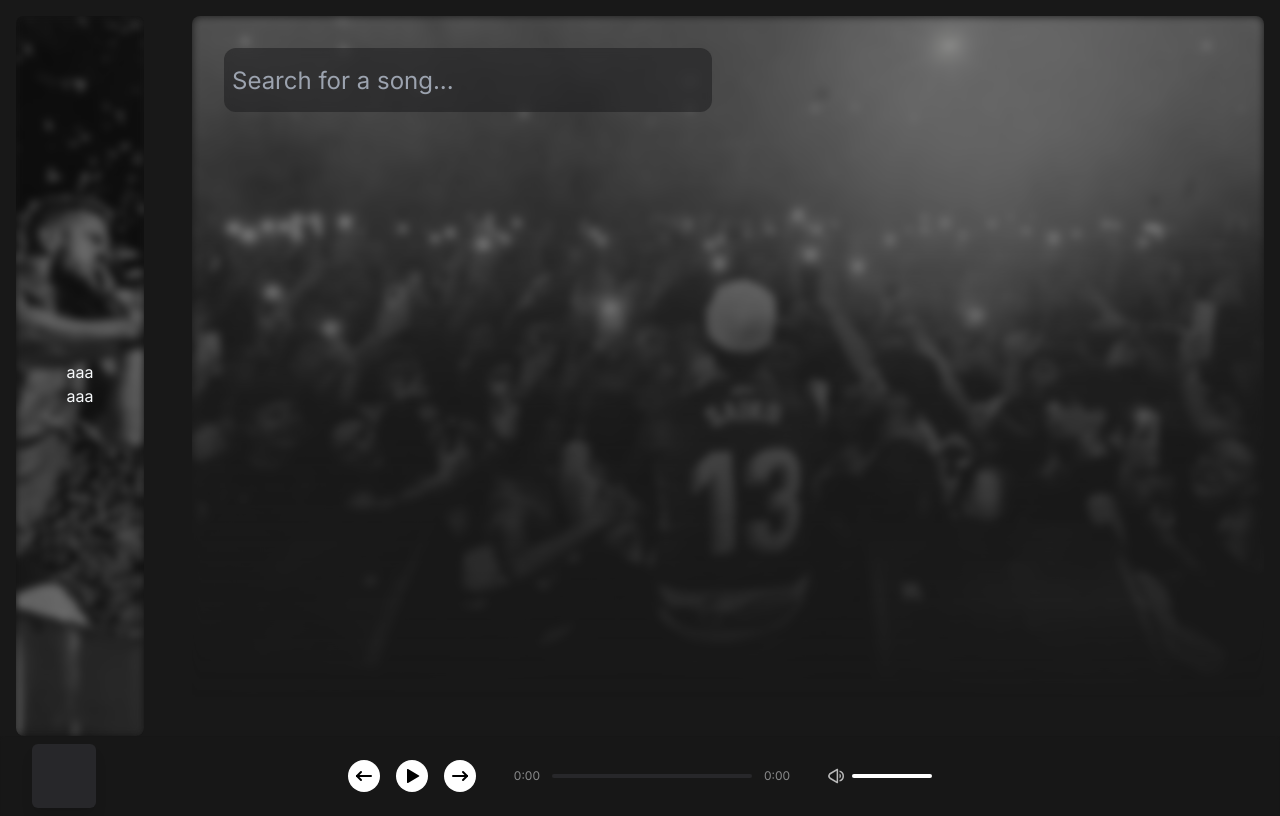
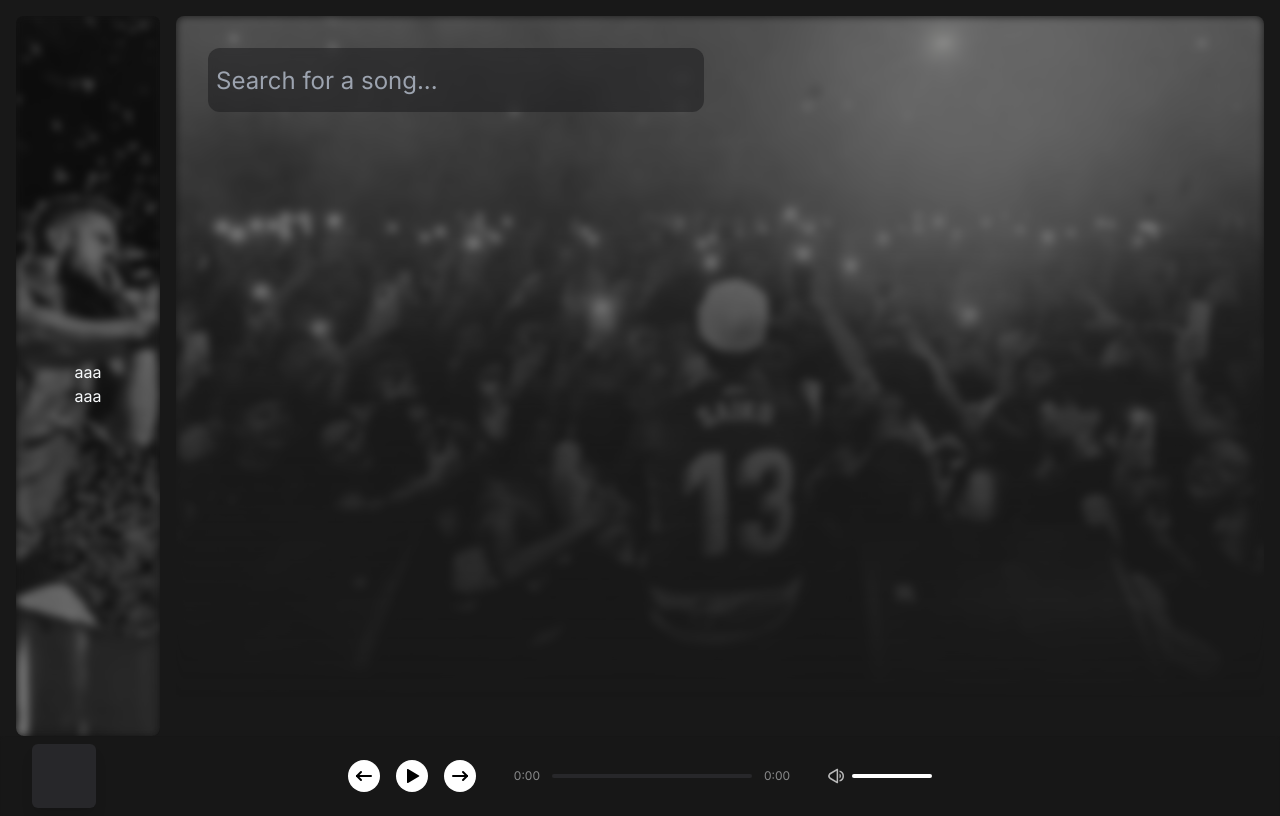
Before and after one commit to Luqueee/player-next, a Next.js app: page / in a window 1280 px wide. Built offline with nearby package versions, Linux system fonts and the light colour scheme.

Commit message:
refactor: Update npm dependencies and add lazy loading for images

```diff
--- a/package.json
+++ b/package.json
@@ -9,6 +9,7 @@
         "lint": "next lint"
     },
     "dependencies": {
+        "@biomejs/biome": "^1.8.3",
         "@radix-ui/react-slider": "^1.2.0",
         "axios": "^1.7.2",
         "class-variance-authority": "^0.7.0",
--- a/src/app/layout.tsx
+++ b/src/app/layout.tsx
@@ -19,7 +19,7 @@ export default function RootLayout({
             <body
                 className={`${inter.className} overflow-hidden bg-[#181818] min-w-full min-h-full scroll-smooth`}>
                 <div id="app" className="relative h-screen gap-2">
-                    <aside className="[grid-area:aside] bg-[#1212124b] overflow-hidden backdrop-blur-sm  rounded-lg mx-4 pt-4 mt-4 max-h-full min-h-full flex flex-col items-center justify-center">
+                    <aside className="[grid-area:aside] bg-[#1212124b] overflow-hidden backdrop-blur-sm  rounded-lg ml-4 pt-4 mt-4 max-h-full min-h-full flex flex-col items-center justify-center">
                         <p>aaa</p>
                         <p>aaa</p>
                         <Image
@@ -38,11 +38,11 @@ export default function RootLayout({
                             className="object-cover grayscale object-center w-full fixed blur-sm opacity-50 inset-0 -z-10"
                         />
                     </aside>
-                    <main className="[grid-area:main] mt-4 px-4 z-50 overflow-hidden w-full h-full">
+                    <main className="[grid-area:main] mt-4 pr-4 z-50 overflow-hidden w-full h-full">
                         {children}
                     </main>
 
-                    <div className="[grid-area:player] h-[10vh] overflow-hidden">
+                    <div className="[grid-area:player] h-[10vh] flex items-center overflow-hidden">
                         <SongPlayer />
                     </div>
                 </div>
--- a/src/app/page.tsx
+++ b/src/app/page.tsx
@@ -92,7 +92,11 @@ export default function Home() {
 
                 <div
                     id="track_songs"
-                    className=" max-h-[90vh] pb-96 overflow-y-scroll">
+                    className=" max-h-[90vh] pb-96 overflow-y-scroll"
+                    style={{
+                        maskImage:
+                            'linear-gradient(to top, rgba(0, 0, 0, 0) 5%, rgba(0,0,0,1) 20%, rgba(0, 0, 0, 1) 100%)',
+                    }}>
                     {
                         //results?.map((element: any, index: number) => {
                         // <TrackCardYoutube key={index} track={element} />;
--- a/src/app/ui/SongPlayer.tsx
+++ b/src/app/ui/SongPlayer.tsx
@@ -218,9 +218,9 @@ const CurrentSong = ({
     return (
         <button
             onClick={handleClick}
-            className={` items-center group hidden md:lg:flex gap-4 h-full w-96 z-[999999]`}>
+            className={` items-center justify-center group my-auto hidden md:lg:flex gap-4 w-fit z-[999999]`}>
             {image ? (
-                <picture className="w-16 h-16 bg-zinc-800 rounded-md shadow-lg overflow-hidden object-cover">
+                <picture className="w-16 h-16 mb-2 bg-zinc-800 rounded-md shadow-lg overflow-hidden object-cover">
                     <img
                         src={image}
                         className="object-cover h-full group-hover:scale-110 transition-all duration-500 w-full"
@@ -379,8 +379,8 @@ export default function SongPlayer() {
     };
 
     return (
-        <div className="flex flex-row justify-between relative items-center min-h-20 w-full z-50 ring-white ring-2 ring-opacity-30 bg-zinc-900 backdrop-blur-[2px] bg-opacity-5 py-2 shadow-lg h-full">
-            <div className="flex w-full h-full relative justify-between px-8 items-center">
+        <div className="flex flex-row justify-center relative items-center w-full z-50 ring-white ring-2 ring-opacity-30 bg-zinc-900 backdrop-blur-[2px] bg-opacity-5 py-2 shadow-lg h-full">
+            <div className="flex w-full relative my-auto justify-between px-8 items-center">
                 <CurrentSong
                     title={dataSpoty.name}
                     image={dataSpoty.album?.images[0].url}
```
Also changed, not shown: 1 other file (tests, documents, lock files or other folders).
